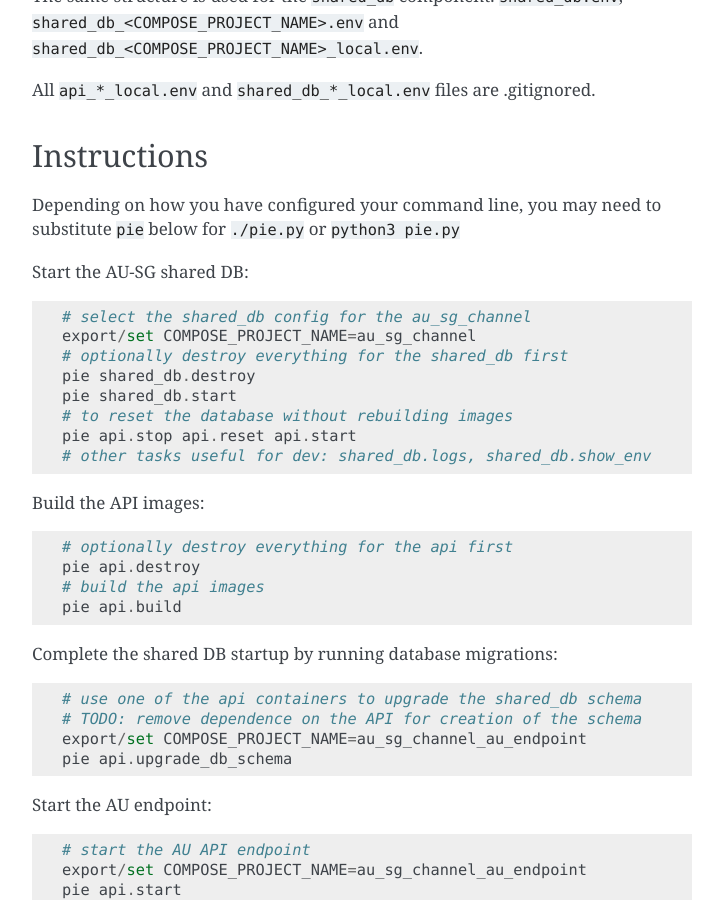
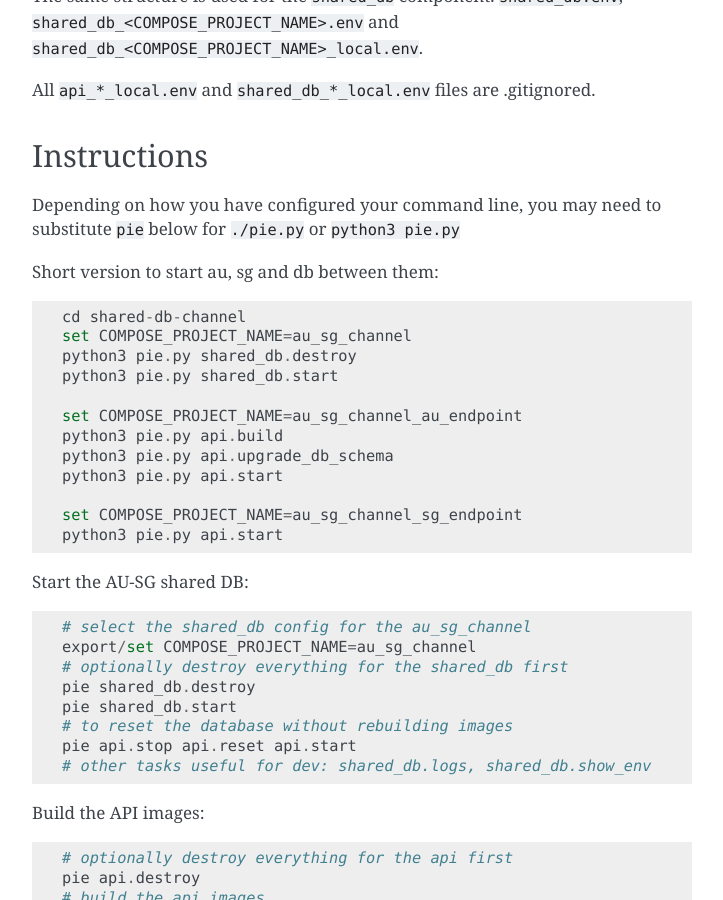
Before and after one commit to trustbridge/shared-db-channel, a Sphinx documentation site: the page built from docs/development.rst, in a window 1280 px wide and 900 px high, scrolled down 490 px. Shown: the whole window, without its empty margins (388-1111 px from the left). Built offline with Sphinx 7.4.7, drawn with Linux system fonts in a browser that asks for light colours.

```diff
--- a/docs/development.rst
+++ b/docs/development.rst
@@ -22,6 +22,23 @@ Instructions
 ------------
 
 Depending on how you have configured your command line, you may need to substitute ``pie`` below for ``./pie.py`` or ``python3 pie.py``
+
+Short version to start au, sg and db between them:
+
+.. code::
+
+   cd shared-db-channel
+   set COMPOSE_PROJECT_NAME=au_sg_channel
+   python3 pie.py shared_db.destroy
+   python3 pie.py shared_db.start
+
+   set COMPOSE_PROJECT_NAME=au_sg_channel_au_endpoint
+   python3 pie.py api.build
+   python3 pie.py api.upgrade_db_schema
+   python3 pie.py api.start
+
+   set COMPOSE_PROJECT_NAME=au_sg_channel_sg_endpoint
+   python3 pie.py api.start
 
 Start the AU-SG shared DB:
 
--- a/lambda_manage.py
+++ b/lambda_manage.py
@@ -5,10 +5,10 @@ import os
 from flask_migrate import upgrade
 
 from api.app import create_app
-from api.conf import AWSProductionConfig
+from api.conf import ProductionConfig
 
 
-app = create_app(AWSProductionConfig())
+app = create_app(ProductionConfig())
 
 
 def dbupgrade_handler(event, context):
```
Also changed, not shown: 2 other files.
